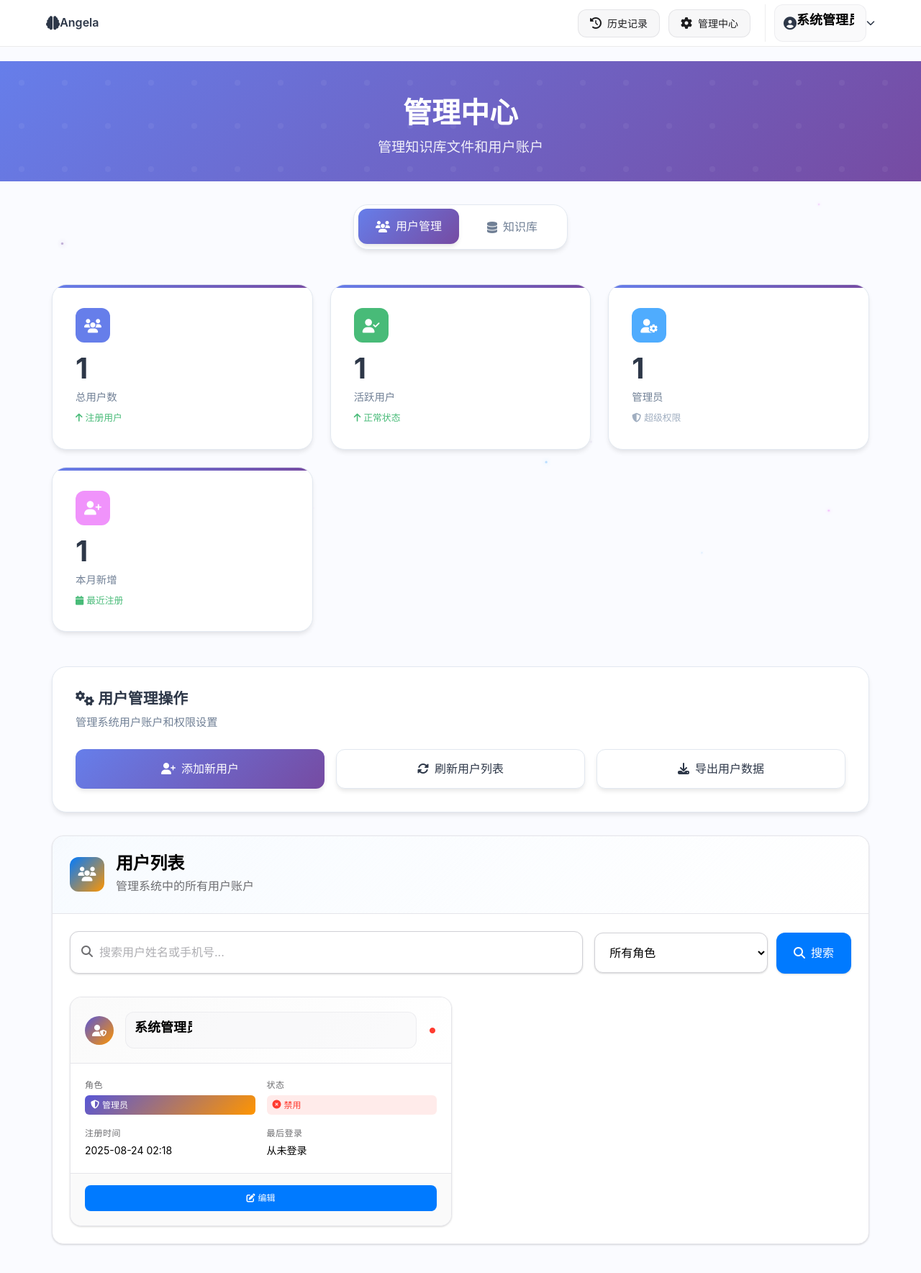
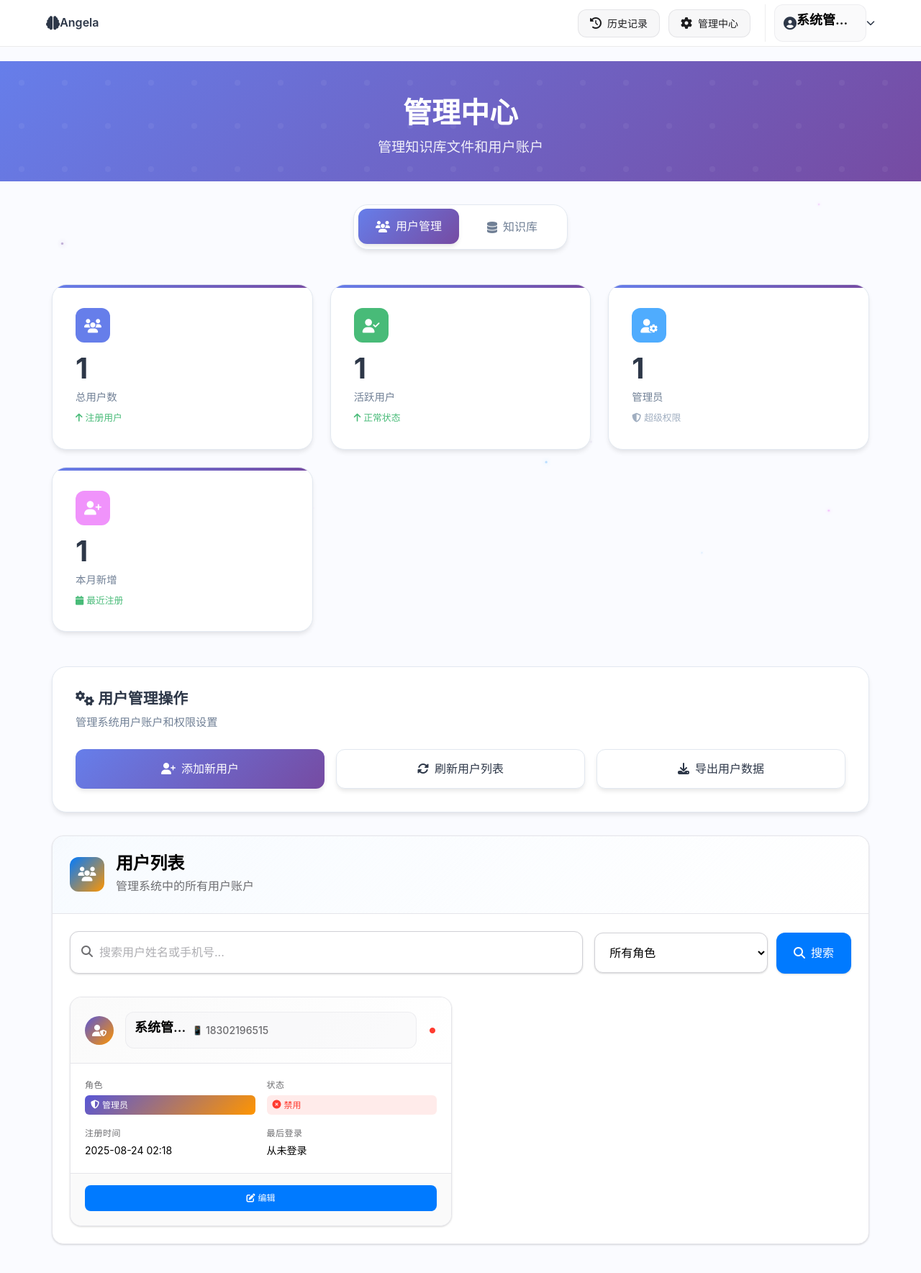
Before and after one commit to iswangheng/IncomeStreamAI, a Flask app: page /admin in a window 1280 px wide. Shown: the top 1769 px of the page at 72% size. Run offline with Flask 3, Linux system fonts and the light colour scheme; a user stored in the database is signed in; data comes from the database, SQL or seed files in the repository; data that the repository does not hold is empty.

Commit message:
Assistant checkpoint: 修复用户姓名和手机号显示问题
Assistant generated file changes:
- static/js/admin-users.js: 修复用户姓名和手机号显示问题
- static/css/admin-elegant.css: 调整用户信息显示样式
- templates/admin/dashboard_unified.html: 修复刷新用户列表功能

---

User prompt:

手机号都看不见啦，肯定是哪里有问题的，修改下

Replit-Commit-Author: Assistant
Replit-Commit-Session-Id: 665a94a0-9903-44bd-9e6e-86b499cc63ca

```diff
--- a/static/css/admin-elegant.css
+++ b/static/css/admin-elegant.css
@@ -324,28 +324,20 @@
     font-weight: 600;
     color: var(--elegant-text-primary);
     margin-bottom: var(--elegant-space-2);
-    display: flex;
-    align-items: center;
-    gap: var(--elegant-space-3);
     line-height: 1.4;
 }
 
 .user-phone {
     font-size: var(--elegant-text-sm);
     color: var(--elegant-text-secondary);
-    margin-top: var(--elegant-space-1);
-    position: relative;
-    padding-left: var(--elegant-space-4);
+    display: flex;
+    align-items: center;
+    gap: var(--elegant-space-1);
 }
 
 .user-phone::before {
-    content: '•';
-    position: absolute;
-    left: 0;
-    color: var(--elegant-gray-400);
+    content: '📱';
     font-size: 12px;
-    top: 50%;
-    transform: translateY(-50%);
 }
 
 .current-user-badge {
--- a/static/js/admin-users.js
+++ b/static/js/admin-users.js
@@ -86,10 +86,9 @@ function renderUsersTable(users) {
                     </div>
                     <div class="user-info">
                         <div class="user-name">
-                            <span class="name-text">${user.name}</span>
-                            <span class="phone-separator">•</span>
-                            <span class="phone-text">${user.phone}</span>
+                            ${user.name}
                         </div>
+                        <div class="user-phone">${user.phone}</div>
                     </div>
                     <div class="status-indicator ${user.is_active ? 'active' : 'inactive'}" title="${user.is_active ? '用户正常' : '用户已禁用'}">
                         <i class="fas fa-circle"></i>
--- a/templates/admin/dashboard_unified.html
+++ b/templates/admin/dashboard_unified.html
@@ -140,7 +140,7 @@
                             <i class="fas fa-user-plus"></i>
                             添加新用户
                         </a>
-                        <button class="btn-elegant-secondary" onclick="refreshUsers()">
+                        <button class="btn-elegant-secondary" onclick="loadUsersData()">
                             <i class="fas fa-sync-alt"></i>
                             刷新用户列表
                         </button>
```
